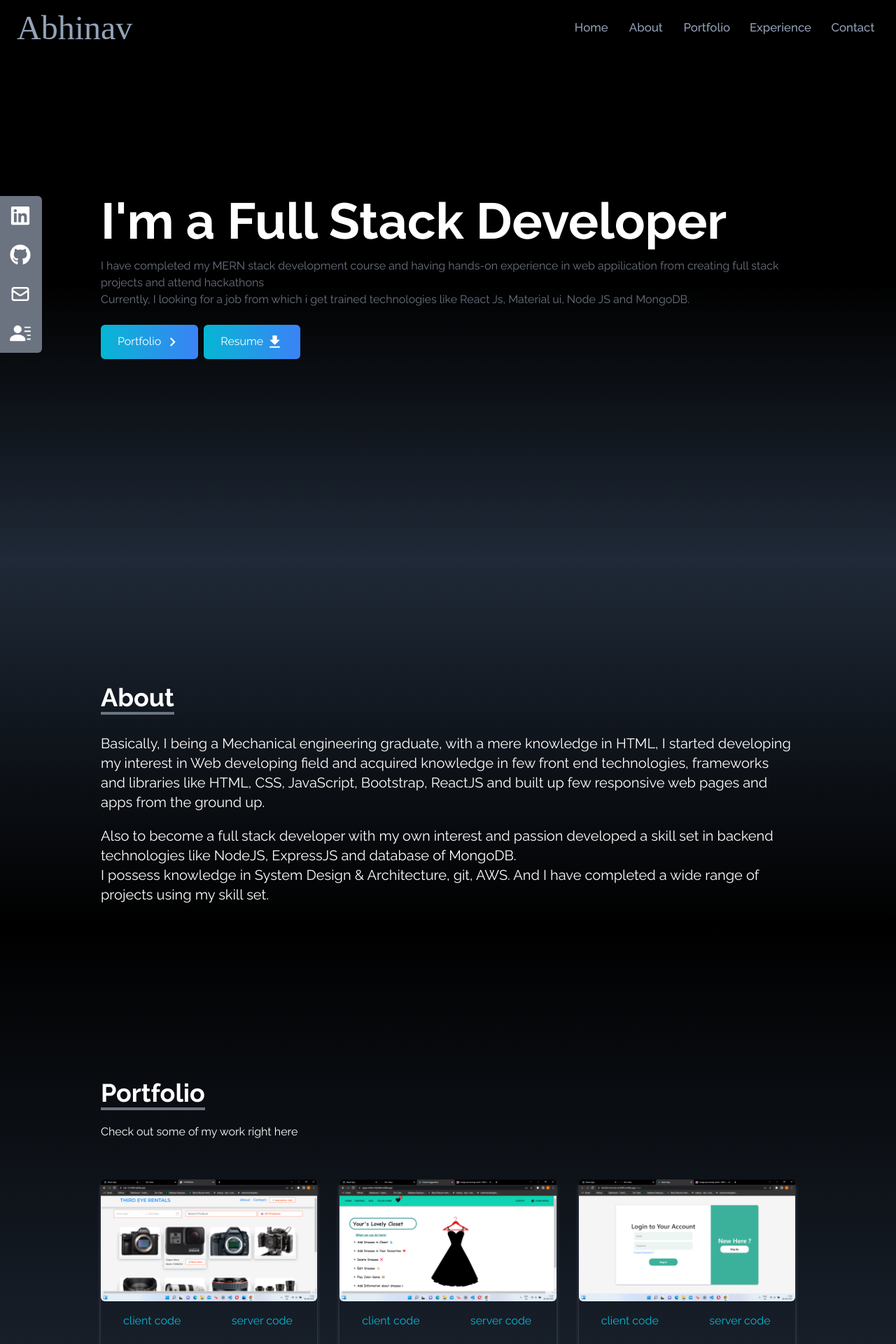
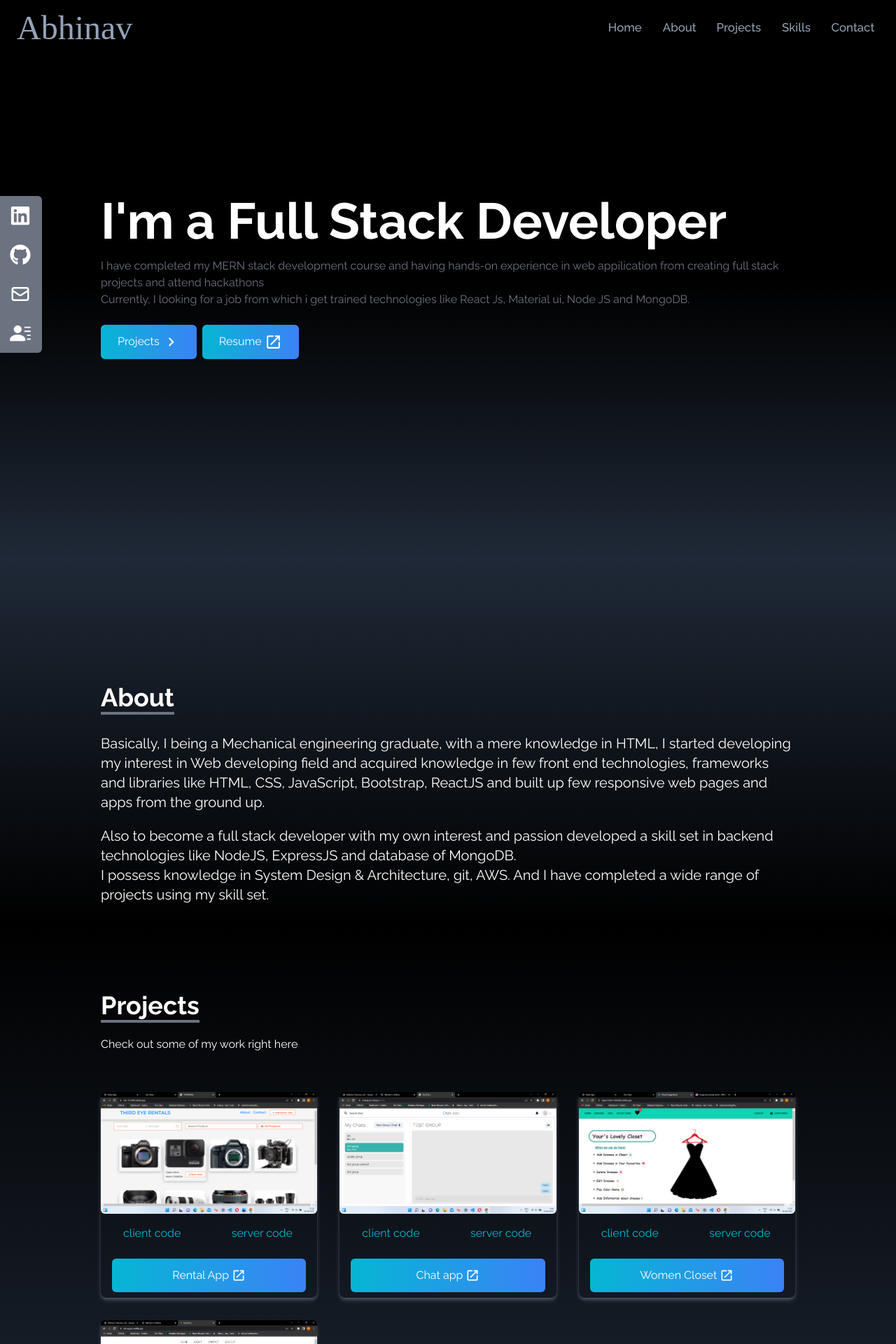
Before and after one commit to Abhinav80555/Abhinav-s-Porfolio-fresh, a React (Create React App) app: page / in a window 1280 px wide. Shown: the top 1920 px of the page at 70% size. Built offline with nearby package versions, Linux system fonts and the light colour scheme; a web font is replaced by a local one.

Commit message:
projects added

```diff
--- a/src/components/Contact.jsx
+++ b/src/components/Contact.jsx
@@ -25,18 +25,21 @@ const Contact = () => {
             <input
               type="text"
               name="name"
+              required
               placeholder="Enter your name"
               className="p-2 bg-transparent border-2 rounded-md text-white focus:outline-none"
             />
             <input
               type="text"
               name="email"
+              required
               placeholder="Enter your email"
               className="my-4 p-2 bg-transparent border-2 rounded-md text-white focus:outline-none"
             />
             <textarea
               name="message"
               placeholder="Enter your message"
+              required
               rows="10"
               className="p-2 bg-transparent border-2 rounded-md text-white focus:outline-none"
             ></textarea>
--- a/src/components/Experience.jsx
+++ b/src/components/Experience.jsx
@@ -70,13 +70,13 @@ const Experience = () => {
 
   return (
     <div
-      name="experience"
+      name="skills"
       className="bg-gradient-to-b from-gray-800 to-black w-full min-h-150 md:h-screen pt-60"
     >
       <div className="max-w-screen-lg mx-auto p-4 flex flex-col justify-center w-full h-full text-white">
         <div>
           <p className="text-4xl font-bold border-b-4 border-gray-500 p-2 inline">
-            Experience
+            Skills
           </p>
           <p className="py-6">These are the technologies I've worked with</p>
         </div>
--- a/src/components/Home.jsx
+++ b/src/components/Home.jsx
@@ -1,6 +1,7 @@
 import React from "react";
 // import HeroImage from "../assets/heroImage.png";
-import { MdOutlineKeyboardArrowRight,MdFileDownload } from "react-icons/md";
+import { MdLaunch } from "react-icons/md";
+import { MdOutlineKeyboardArrowRight} from "react-icons/md";
 import { Link } from "react-scroll";
 
 const Home = () => {
@@ -22,26 +23,25 @@ const Home = () => {
 
           <div className="flex flex-row">
             <Link
-              to="portfolio"
+              to="projects"
               smooth
               duration={500}
               className="group text-white w-fit px-6 py-3 my-2 flex  items-center rounded-md bg-gradient-to-r from-cyan-500 to-blue-500 cursor-pointer"
             >
-              Portfolio
+              Projects
               <span className="group-hover:rotate-90 duration-300">
                 <MdOutlineKeyboardArrowRight size={25} className="ml-1" />
               </span>
             </Link>
             <a
               className="group text-white w-fit px-6 py-3 my-2 ml-2 flex items-center rounded-md bg-gradient-to-r from-cyan-500 to-blue-500 cursor-pointer"
-              href="/resume.pdf"
-              download = {true}
+              href="https://drive.google.com/file/d/1GDpsYH_O6QzpjkLhPiy6_b1GHEKJ0fEy/view"
               target="_blank"
               rel="noreferrer"
             >
               Resume
               <span className="group-hover:rotate-0 duration-300">
-                <MdFileDownload size={25} className="ml-1"/>
+                <MdLaunch size={25} className="ml-1"/>
               </span>
             </a>
           </div>
--- a/src/components/NavBar.jsx
+++ b/src/components/NavBar.jsx
@@ -17,11 +17,11 @@ const NavBar = () => {
     },
     {
       id: 3,
-      link: "portfolio",
+      link: "projects",
     },
     {
       id: 4,
-      link: "experience",
+      link: "skills",
     },
     {
       id: 5,
--- a/src/components/Portfolio.jsx
+++ b/src/components/Portfolio.jsx
@@ -1,7 +1,8 @@
 import React from "react";
 import rental from "../assets/portfolio/rental.jpg";
 import dress from "../assets/portfolio/dress.jpg";
-import login from "../assets/portfolio/login.jpg";
+import chat from "../assets/portfolio/chat.jpg";
+import blog from "../assets/portfolio/blog.jpg";
 import { MdLaunch } from "react-icons/md";
 
 
@@ -17,6 +18,15 @@ const Portfolio = () => {
     },
     {
       id: 2,
+      src: chat,
+      name:"Chat app",
+      link:"https://umoja-mu.vercel.app/",
+      client:"https://github.com/Abhinav80555/chat-frontend",
+      server:"https://github.com/Abhinav80555/chat-backend"
+
+    },
+    {
+      id: 3,
       src: dress,
       name:"Women Closet",
       link:"https://zippy-kitten-4cb4a0.netlify.app/",
@@ -24,25 +34,25 @@ const Portfolio = () => {
       server:"https://github.com/Abhinav80555/dress-suggestion-backend"
     },
     {
-      id: 3,
-      src: login,
-      name:"Authentiction by mail",
-      link:"https://fanciful-brioche-6c2005.netlify.app/",
-      client:"https://github.com/Abhinav80555/password-reset-frontend",
-      server:"https://github.com/Abhinav80555/password-reset-backend"
+      id: 4,
+      src: blog,
+      name:"Blog app",
+      link:"https://ablogapp.netlify.app/",
+      client:"https://github.com/Abhinav80555/blog-frontend",
+      server:"https://github.com/Abhinav80555/blog-backend"
 
     }
   ];
 
   return (
     <div
-      name="portfolio"
-      className="h-150 bg-gradient-to-b from-black to-gray-800 w-full text-white md:h-screen pt-20"
+      name="projects"
+      className="h-250 bg-gradient-to-b from-black to-gray-800 w-full text-white md:h-250 pt-20"
     >
       <div className="max-w-screen-lg p-4 mx-auto flex flex-col justify-center w-full h-full">
         <div className="pb-8">
           <p className="text-4xl font-bold inline border-b-4 border-gray-500">
-            Portfolio
+            Projects
           </p>
           <p className="py-6">Check out some of my work right here</p>
         </div>
--- a/src/components/SocialLinks.jsx
+++ b/src/components/SocialLinks.jsx
@@ -40,16 +40,15 @@ const SocialLinks = () => {
           Resume <BsFillPersonLinesFill size={30} />
         </>
       ),
-      href: "/resume.pdf",
+      href: "https://drive.google.com/file/d/1GDpsYH_O6QzpjkLhPiy6_b1GHEKJ0fEy/view",
       style: "rounded-br-md",
-      download: true,
     },
   ];
 
   return (
     <div className="hidden lg:flex flex-col top-[35%] left-0 fixed">
       <ul>
-        {links.map(({ id, child, href, style, download }) => (
+        {links.map(({ id, child, href, style }) => (
           <li
             key={id}
             className={
@@ -61,7 +60,6 @@ const SocialLinks = () => {
             <a
               href={href}
               className="flex justify-between items-center w-full text-white"
-              download={download}
               target="_blank"
               rel="noreferrer"
             >
```
Also changed, not shown: src/assets/portfolio/blog.jpg (added), src/assets/portfolio/chat.jpg (added).
